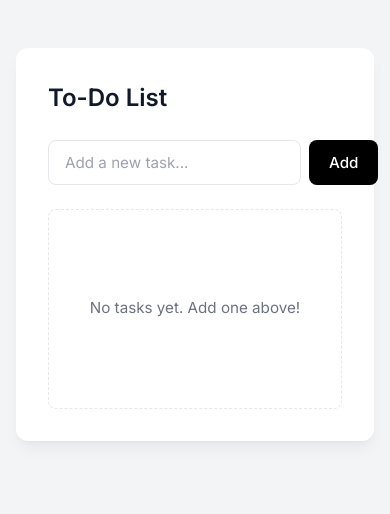
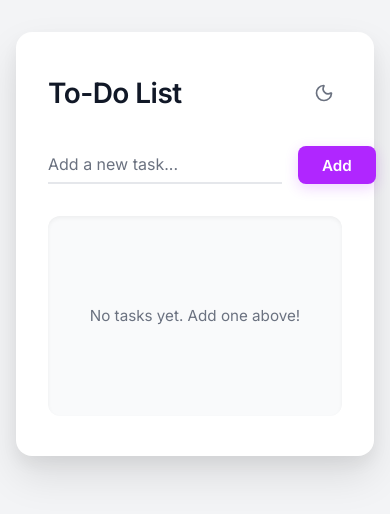
Before and after one commit to devanshmisra/Todo-s-list-App, a React (Vite) app: page / in a window 390 px wide. Shown: the part 178-692 px from the top of the page. Built offline with nearby package versions, Linux system fonts and the light colour scheme.

Commit message:
feat: implement responsive todo list application with local storage persistence and theme toggling

```diff
--- a/src/App.jsx
+++ b/src/App.jsx
@@ -1,5 +1,5 @@
 import { useState, useEffect } from 'react';
-import { Trash2 } from 'lucide-react';
+import { Trash2, Moon, Sun } from 'lucide-react';
 import './index.css';
 
 function App() {
@@ -13,9 +13,28 @@ function App() {
 
   const [inputValue, setInputValue] = useState('');
 
+  const [isDarkMode, setIsDarkMode] = useState(() => {
+    const savedTheme = localStorage.getItem('theme');
+    if (savedTheme) {
+      return savedTheme === 'dark';
+    }
+    // Default to user's system preference
+    return window.matchMedia && window.matchMedia('(prefers-color-scheme: dark)').matches;
+  });
+
   useEffect(() => {
     localStorage.setItem('todos', JSON.stringify(todos));
   }, [todos]);
+
+  useEffect(() => {
+    if (isDarkMode) {
+      document.documentElement.setAttribute('data-theme', 'dark');
+      localStorage.setItem('theme', 'dark');
+    } else {
+      document.documentElement.setAttribute('data-theme', 'light');
+      localStorage.setItem('theme', 'light');
+    }
+  }, [isDarkMode]);
 
   const handleSubmit = (e) => {
     e.preventDefault();
@@ -45,6 +64,13 @@ function App() {
     <div className="app-container">
       <div className="header">
         <h1>To-Do List</h1>
+        <button
+          className="theme-toggle"
+          onClick={() => setIsDarkMode(!isDarkMode)}
+          aria-label="Toggle theme"
+        >
+          {isDarkMode ? <Sun size={20} /> : <Moon size={20} />}
+        </button>
       </div>
 
       <form onSubmit={handleSubmit} className="input-section">
--- a/src/index.css
+++ b/src/index.css
@@ -1,24 +1,49 @@
 @import url('https://fonts.googleapis.com/css2?family=Inter:wght@300;400;500;600;700&display=swap');
 
 :root {
-  --bg-color: #f3f4f6;
-  --card-bg: #ffffff;
+  /* Light Mode (Default) */
+  --bg-color: #F3F4F6;
+  --card-bg: #FFFFFF;
   --text-main: #111827;
-  --text-muted: #6b7280;
-  --border-color: #e5e7eb;
-  --primary-color: #000000;
-  --primary-hover: #374151;
-  --danger-color: #ef4444;
+  --text-muted: #6B7280;
+  --input-border: #E5E7EB;
+  --hover-bg: #F9FAFB;
+  --empty-bg: #F9FAFB;
+  --checkbox-border: #D1D5DB;
+  --checkbox-check: #FFFFFF;
+
+  --primary-color: #B026FF;
+  --primary-hover: #8E24AA;
+  --danger-color: #FF1744;
+  --shadow-large: 0 20px 40px rgba(0, 0, 0, 0.1), 0 8px 16px rgba(0, 0, 0, 0.05);
+  --shadow-small: 0 4px 12px rgba(0, 0, 0, 0.05);
+  --neon-shadow: rgba(176, 38, 255, 0.2);
+  --neon-shadow-strong: rgba(176, 38, 255, 0.3);
 
   font-family: 'Inter', system-ui, Avenir, Helvetica, Arial, sans-serif;
   line-height: 1.5;
   font-weight: 400;
-  color: var(--text-main);
-  background-color: var(--bg-color);
+  color-scheme: light dark;
   font-synthesis: none;
   text-rendering: optimizeLegibility;
   -webkit-font-smoothing: antialiased;
   -moz-osx-font-smoothing: grayscale;
+}
+
+[data-theme='dark'] {
+  /* Dark Mode */
+  --bg-color: #121212;
+  --card-bg: #1E1E1E;
+  --text-main: #F5F5F5;
+  --text-muted: #888888;
+  --input-border: #333333;
+  --hover-bg: #262626;
+  --empty-bg: #222222;
+  --checkbox-border: #555555;
+  --checkbox-check: #000000;
+
+  --shadow-large: 0 20px 40px rgba(0, 0, 0, 0.4), 0 8px 16px rgba(0, 0, 0, 0.2);
+  --shadow-small: 0 4px 12px rgba(0, 0, 0, 0.15);
 }
 
 * {
@@ -33,6 +58,9 @@ body {
   align-items: center;
   min-height: 100vh;
   margin: 0;
+  color: var(--text-main);
+  background-color: var(--bg-color);
+  transition: background-color 0.3s ease, color 0.3s ease;
 }
 
 #root {
@@ -46,70 +74,107 @@ body {
   background: var(--card-bg);
   width: 100%;
   max-width: 450px;
-  border-radius: 12px;
-  box-shadow: 0 10px 15px -3px rgba(0, 0, 0, 0.05), 0 4px 6px -4px rgba(0, 0, 0, 0.05);
-  padding: 2rem;
+  border-radius: 16px;
+  border: none;
+  box-shadow: var(--shadow-large);
+  padding: 2.5rem 2rem;
   display: flex;
   flex-direction: column;
-  gap: 1.5rem;
+  gap: 2rem;
+  transition: background-color 0.3s ease, box-shadow 0.3s ease;
+}
+
+.header {
+  display: flex;
+  justify-content: space-between;
+  align-items: center;
 }
 
 .header h1 {
-  font-size: 1.5rem;
+  font-size: 1.75rem;
   font-weight: 600;
   color: var(--text-main);
   text-align: left;
+  letter-spacing: -0.02em;
+}
+
+.theme-toggle {
+  background: transparent;
+  border: none;
+  color: var(--text-muted);
+  cursor: pointer;
+  padding: 0.5rem;
+  border-radius: 50%;
+  display: flex;
+  align-items: center;
+  justify-content: center;
+  transition: background-color 0.2s, color 0.2s;
+}
+
+.theme-toggle:hover {
+  background-color: var(--hover-bg);
+  color: var(--primary-color);
 }
 
 .input-section {
   display: flex;
-  gap: 0.5rem;
+  gap: 1rem;
+  align-items: flex-end;
+  position: relative;
 }
 
 .todo-input {
   flex: 1;
-  padding: 0.75rem 1rem;
-  border: 1px solid var(--border-color);
-  border-radius: 8px;
-  font-size: 0.95rem;
+  padding: 0.5rem 0;
+  border: none;
+  border-bottom: 2px solid var(--input-border);
+  border-radius: 0;
+  font-size: 1rem;
   outline: none;
-  transition: border-color 0.2s, box-shadow 0.2s;
-  font-family: inherit;
   background: transparent;
   color: var(--text-main);
+  font-family: inherit;
+  transition: border-bottom-color 0.3s ease;
 }
 
 .todo-input::placeholder {
-  color: #9ca3af;
+  color: var(--text-muted);
 }
 
 .todo-input:focus {
-  border-color: var(--primary-color);
-  box-shadow: 0 0 0 2px rgba(0, 0, 0, 0.1);
+  border-bottom-color: var(--primary-color);
+  box-shadow: none;
 }
 
 .add-button {
-  padding: 0 1.25rem;
+  padding: 0.6rem 1.5rem;
   background-color: var(--primary-color);
-  color: white;
+  color: #FFFFFF;
   border: none;
   border-radius: 8px;
-  font-weight: 500;
+  font-weight: 600;
   font-size: 0.95rem;
   cursor: pointer;
-  transition: background-color 0.2s;
+  transition: background-color 0.2s, transform 0.1s, box-shadow 0.2s;
   font-family: inherit;
+  box-shadow: 0 4px 14px var(--neon-shadow);
 }
 
 .add-button:hover {
   background-color: var(--primary-hover);
+  box-shadow: 0 6px 20px var(--neon-shadow-strong);
+  transform: translateY(-1px);
+}
+
+.add-button:active {
+  transform: translateY(1px);
 }
 
 .todo-list {
   list-style: none;
   display: flex;
   flex-direction: column;
-  gap: 0.5rem;
+  gap: 0.25rem;
   min-height: 200px;
 }
 
@@ -117,36 +182,38 @@ body {
   display: flex;
   align-items: center;
   justify-content: space-between;
-  padding: 0.75rem 1rem;
-  border: 1px solid var(--border-color);
-  border-radius: 8px;
-  transition: background-color 0.2s;
-  background-color: #ffffff;
+  padding: 0.8rem 1rem;
+  border: none;
+  border-radius: 12px;
+  background-color: transparent;
+  transition: background-color 0.3s ease, box-shadow 0.3s ease;
+  margin: 0 -1rem;
 }
 
 .todo-item:hover {
-  background-color: #f9fafb;
+  background-color: var(--hover-bg);
+  box-shadow: var(--shadow-small);
 }
 
 .todo-content {
   display: flex;
   align-items: center;
-  gap: 0.75rem;
+  gap: 1rem;
   flex: 1;
   cursor: pointer;
 }
 
 .todo-checkbox {
   appearance: none;
-  width: 18px;
-  height: 18px;
-  border: 1.5px solid #d1d5db;
-  border-radius: 4px;
+  width: 20px;
+  height: 20px;
+  border: 2px solid var(--checkbox-border);
+  border-radius: 6px;
   cursor: pointer;
   display: grid;
   place-content: center;
-  transition: all 0.2s;
-  background-color: #fff;
+  transition: all 0.2s ease;
+  background-color: transparent;
   margin: 0;
 }
 
@@ -154,7 +221,7 @@ body {
   content: "";
   width: 10px;
   height: 10px;
-  box-shadow: inset 1em 1em white;
+  box-shadow: inset 1em 1em var(--checkbox-check);
   transform-origin: bottom left;
   clip-path: polygon(14% 44%, 0 65%, 50% 100%, 100% 16%, 80% 0%, 43% 62%);
   transform: scale(0);
@@ -164,6 +231,7 @@ body {
 .todo-checkbox:checked {
   background-color: var(--primary-color);
   border-color: var(--primary-color);
+  box-shadow: 0 0 10px var(--neon-shadow-strong);
 }
 
 .todo-checkbox:checked::before {
@@ -171,9 +239,9 @@ body {
 }
 
 .todo-text {
-  font-size: 0.95rem;
+  font-size: 1rem;
   color: var(--text-main);
-  transition: color 0.2s, text-decoration 0.2s;
+  transition: color 0.3s ease, text-decoration 0.3s ease;
   user-select: none;
 }
 
@@ -185,22 +253,23 @@ body {
 .delete-button {
   background: none;
   border: none;
-  color: #d1d5db;
+  color: var(--checkbox-border);
   cursor: pointer;
   padding: 0.4rem;
-  border-radius: 6px;
-  transition: color 0.2s, background-color 0.2s;
+  border-radius: 8px;
+  transition: color 0.3s, background-color 0.3s, opacity 0.3s;
   display: flex;
   align-items: center;
+  opacity: 0;
 }
 
 .todo-item:hover .delete-button {
-  color: var(--text-muted);
+  opacity: 1;
 }
 
 .delete-button:hover {
-  color: var(--danger-color) !important;
-  background-color: #fee2e2;
+  color: var(--danger-color);
+  background-color: rgba(255, 23, 68, 0.1);
 }
 
 .empty-state {
@@ -210,7 +279,10 @@ body {
   flex: 1;
   color: var(--text-muted);
   font-size: 0.95rem;
-  border: 1px dashed var(--border-color);
-  border-radius: 8px;
+  border: none;
+  border-radius: 12px;
   min-height: 150px;
+  background-color: var(--empty-bg);
+  box-shadow: inset 0 2px 4px rgba(0, 0, 0, 0.05);
+  transition: background-color 0.3s ease;
 }
```
